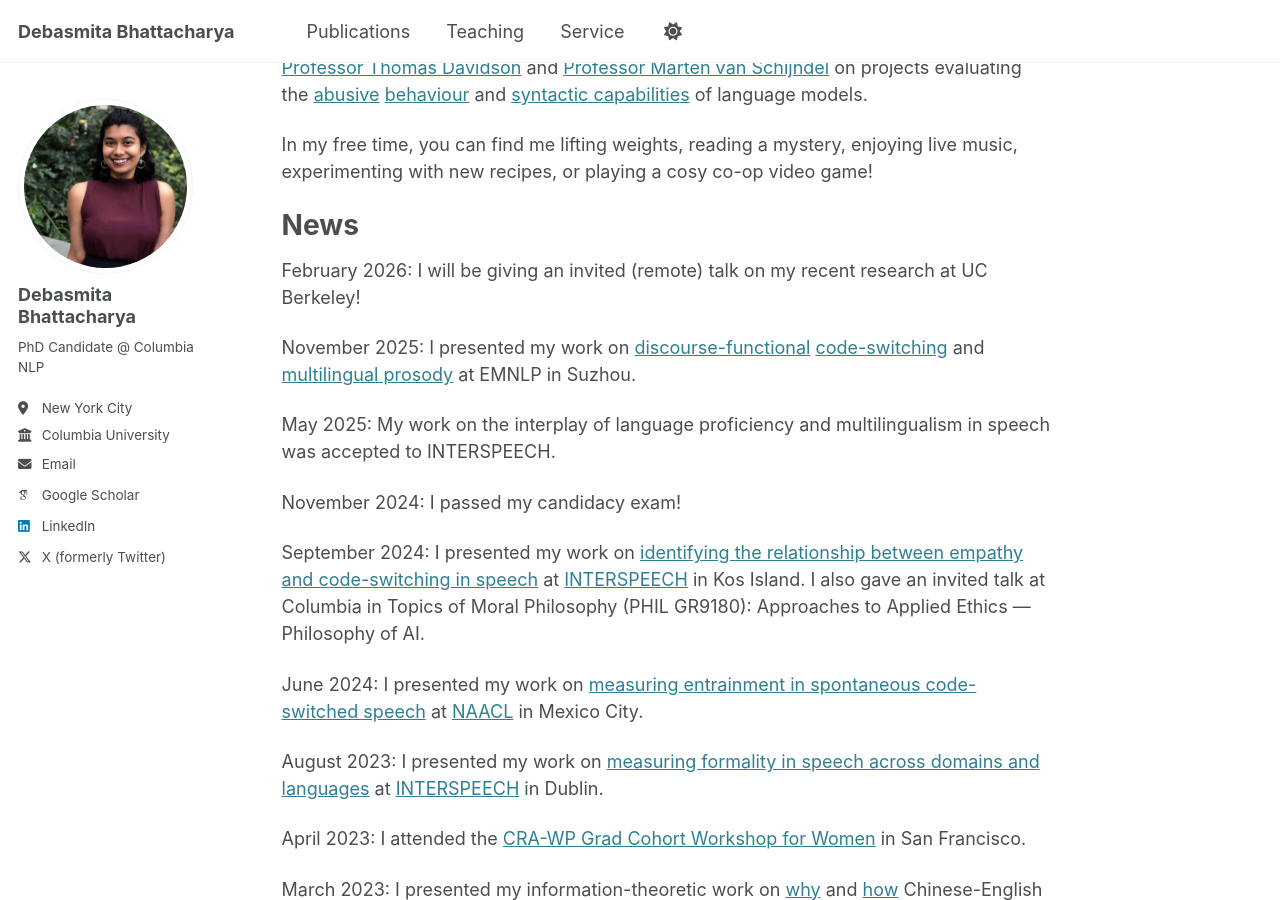
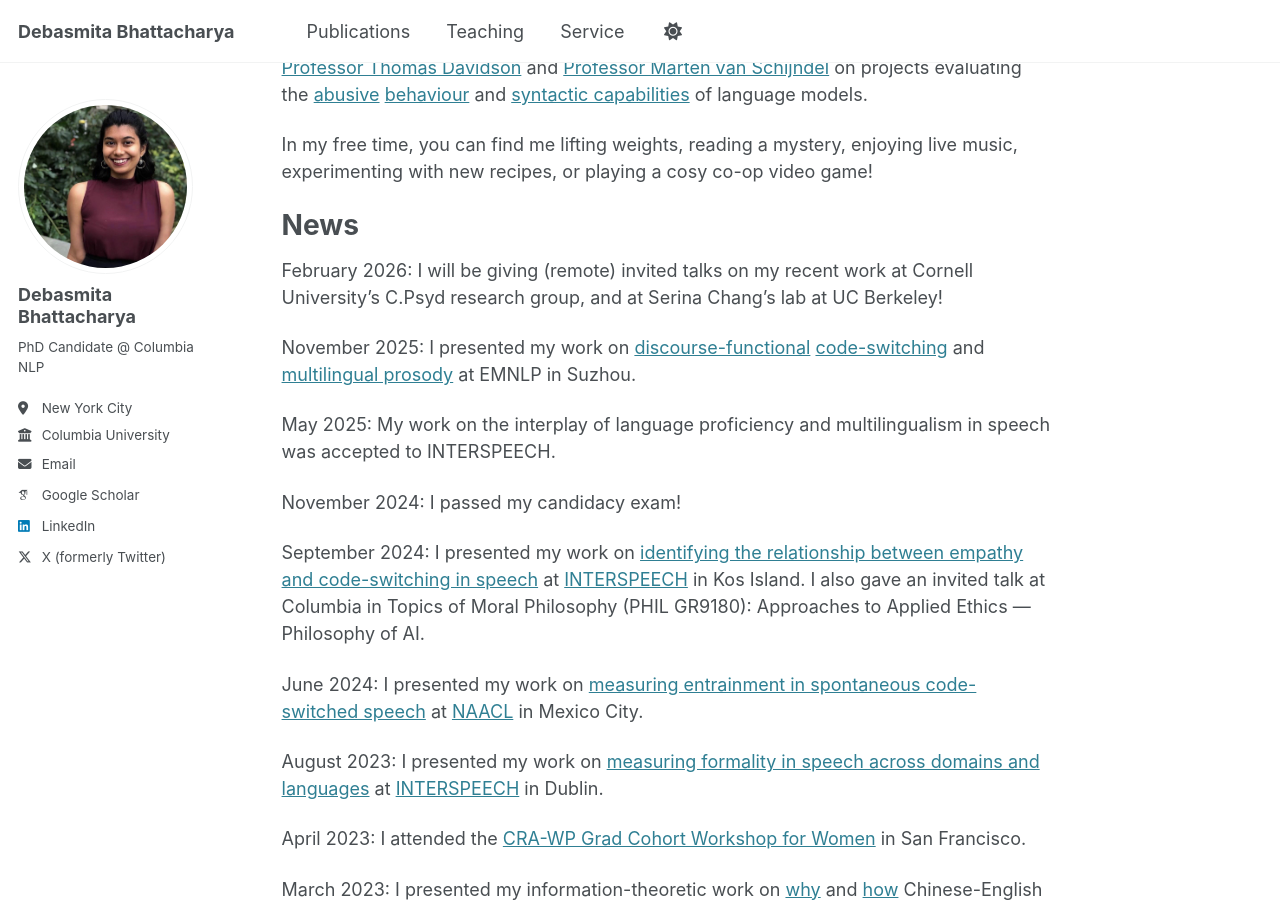
Before and after one commit to debasmita-b/debasmita-b.github.io, a Jekyll site: the page built from _pages/about.md, in a window 1280 px wide and 900 px high, scrolled down 582 px. Built offline with Jekyll 4.4.1, drawn with Linux system fonts in a browser that asks for light colours; some web fonts are replaced.

Commit message:
adding cornell talk info
Updated details about upcoming invited talks and clarified locations.

```diff
--- a/_pages/about.md
+++ b/_pages/about.md
@@ -21,7 +21,7 @@ In my free time, you can find me lifting weights, reading a mystery, enjoying li
 
 News
 ======
-February 2026: I will be giving an invited (remote) talk on my recent research at UC Berkeley!
+February 2026: I will be giving (remote) invited talks on my recent work at Cornell University's C.Psyd research group, and at Serina Chang's lab at UC Berkeley!
 
 November 2025: I presented my work on [discourse-functional](https://drive.google.com/file/d/1SMQasUapGUzILQlDgJrvMW8lhB040C15/view?usp=sharing) [code-switching](https://drive.google.com/file/d/1R2AleNCQZ51rQFi2S0_9hK_bg6xl47dE/view?usp=sharing) and [multilingual prosody](https://drive.google.com/file/d/1uKIE_w1AsMl3vQx1o_CVTaOZls7bYtOp/view?usp=sharing) at EMNLP in Suzhou.
 
```
